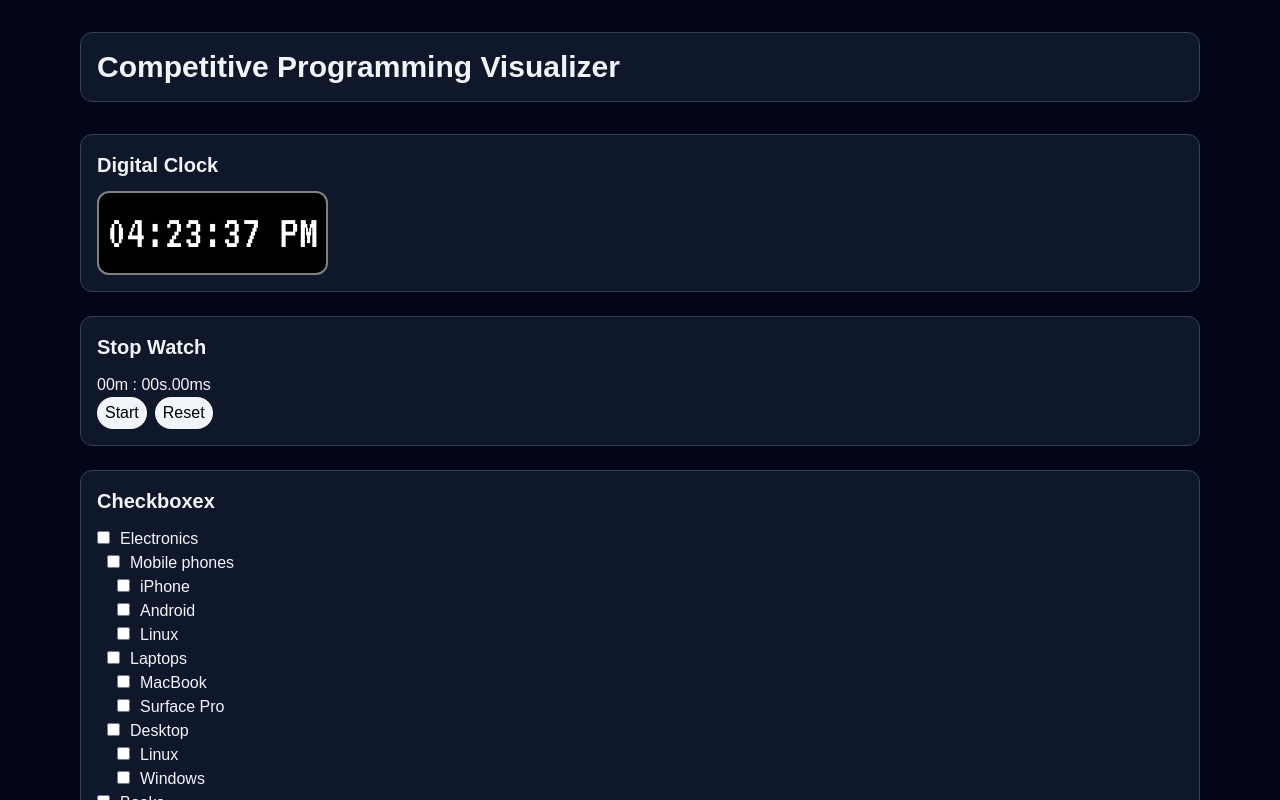
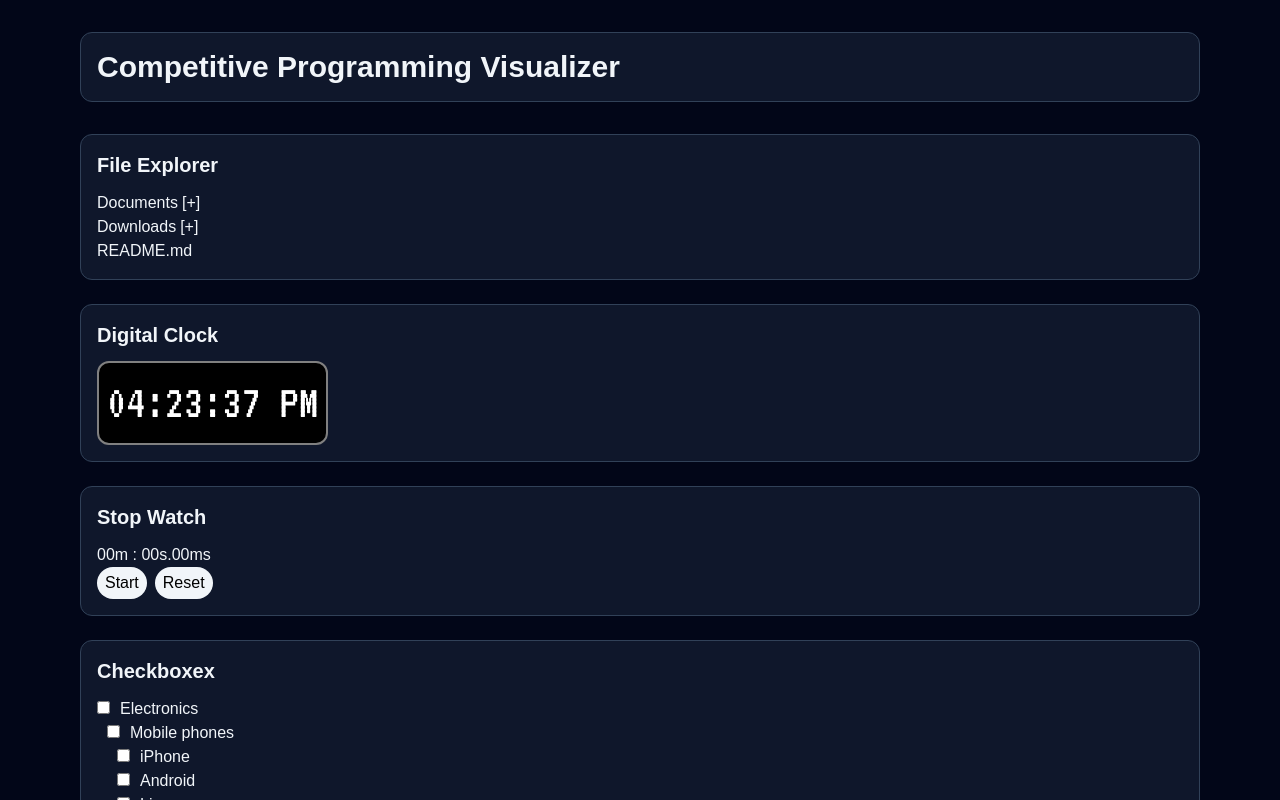
Before and after one commit to chaudharypraveen98/Competitive-Programming, a React (Vite) app: page / in a window 1280 px wide. Shown: the top 800 px of the page. Built offline with nearby package versions, Linux system fonts and the light colour scheme.

Commit message:
GREAT-FRONTEND: File Explorer

```diff
--- /dev/null
+++ b/JavaScript/GreatFrontend/GFE75/FileExplorer/data.js
@@ -0,0 +1,44 @@
+export const fileExplorerData = [
+    {
+        id: 1,
+        name: "README.md",
+    },
+    {
+        id: 2,
+        name: "Documents",
+        children: [
+            {
+                id: 3,
+                name: "Word.doc",
+            },
+            {
+                id: 4,
+                name: "Powerpoint.ppt",
+            },
+        ],
+    },
+    {
+        id: 5,
+        name: "Downloads",
+        children: [
+            {
+                id: 6,
+                name: "unnamed.txt",
+            },
+            {
+                id: 7,
+                name: "Misc",
+                children: [
+                    {
+                        id: 8,
+                        name: "foo.txt",
+                    },
+                    {
+                        id: 9,
+                        name: "bar.txt",
+                    },
+                ],
+            },
+        ],
+    },
+];
--- /dev/null
+++ b/JavaScript/GreatFrontend/GFE75/FileExplorer/index.css
@@ -0,0 +1,13 @@
+.fileItem__children{
+    margin-left: 10px;
+}
+.fileItem__title{
+    display: flex;
+    flex-direction: row;
+    gap: 4px;
+}
+.fileItem__status{
+    cursor: pointer;
+    user-select: none; /* Prevents highlighting the [+] or [-] */
+    min-width: 20px;
+}
--- /dev/null
+++ b/JavaScript/GreatFrontend/GFE75/FileExplorer/index.tsx
@@ -0,0 +1,102 @@
+import { useEffect, useState } from "react";
+import { fileExplorerData } from "./data";
+import "./index.css";
+
+type FileItem = {
+    name: string;
+    children?: FileItem[];
+    id: string;
+    expanded?: boolean;
+};
+
+const FileItem = ({
+    item,
+    handleChange,
+}: {
+    item: FileItem;
+    handleChange: (id: string) => void;
+}) => {
+    return (
+        <div className="fileItem">
+            <div className="fileItem__title">
+                <div className="fileItem__label">{item?.name}</div>
+                {item?.children ? (
+                    <div
+                        className="fileItem__status"
+                        onClick={() => handleChange(item.id)}
+                        role="button"
+                        tabIndex={0}
+                    >
+                        [{item?.expanded ? "-" : "+"}]
+                    </div>
+                ) : null}
+            </div>
+            {item?.children && item?.expanded
+                ? item?.children?.map((file) => {
+                      return (
+                          <div className="fileItem__children" key={file.id}>
+                              <FileItem
+                                  item={file}
+                                  handleChange={handleChange}
+                              />
+                          </div>
+                      );
+                  })
+                : null}
+        </div>
+    );
+};
+
+export default function FileExplorer({ data = fileExplorerData }) {
+    const recursiveSort = (files: FileItem[]) => {
+        // const sorted = [...files].sort((a, b) => (a.name > b.name ? 1 : b.name > a.name ? -1 : 0));
+        const sorted: FileItem[] = [...files].sort((a, b) =>
+            a.name.localeCompare(b.name),
+        );
+        return sorted?.map((file): FileItem => {
+            return {
+                ...file,
+                children: file.children
+                    ? recursiveSort(file.children)
+                    : undefined,
+            };
+        });
+    };
+    const [currentFileState, setCurrentFileState] = useState<FileItem[]>(
+        recursiveSort(data),
+    );
+
+    const recursiveUpdate = (id: string, state: FileItem[]) => {
+        return state?.map((file: FileItem): FileItem => {
+            if (file.id === id) {
+                return {
+                    ...file,
+                    expanded: !file.expanded,
+                };
+            } else {
+                return {
+                    ...file,
+                    children: file.children
+                        ? recursiveUpdate(id, file.children)
+                        : undefined,
+                };
+            }
+        });
+    };
+
+    const handleChange = (id: string) => {
+        setCurrentFileState((prev) => recursiveUpdate(id, prev));
+    };
+
+    return (
+        <div>
+            {currentFileState?.map((file) => (
+                <FileItem
+                    item={file}
+                    handleChange={handleChange}
+                    key={file.id}
+                />
+            ))}
+        </div>
+    );
+}
--- a/src/App.jsx
+++ b/src/App.jsx
@@ -11,6 +11,7 @@ import DataTable from "../JavaScript/GreatFrontend/GFE75/DataTable";
 import Checkboxes from "../JavaScript/GreatFrontend/GFE75/NestedCheckboxes";
 import Stopwatch from "../JavaScript/GreatFrontend/GFE75/Stopwatch";
 import DigitalClock from "../JavaScript/GreatFrontend/GFE75/DigitalClock";
+import FileExplorer from "../JavaScript/GreatFrontend/GFE75/FileExplorer";
 
 function App() {
   useEffect(() => {
@@ -27,6 +28,12 @@ function App() {
               </header>
 
               <section className="grid gap-6">
+                  <div className="rounded-xl border border-slate-700 bg-slate-900 p-4">
+                      <h2 className="mb-3 text-xl font-semibold">
+                          File Explorer
+                      </h2>
+                      <FileExplorer />
+                  </div>
                   <div className="rounded-xl border border-slate-700 bg-slate-900 p-4">
                       <h2 className="mb-3 text-xl font-semibold">
                           Digital Clock
```
Also changed, not shown: JavaScript/GreatFrontend/GFE75/FileExplorer/readme.md (added).
